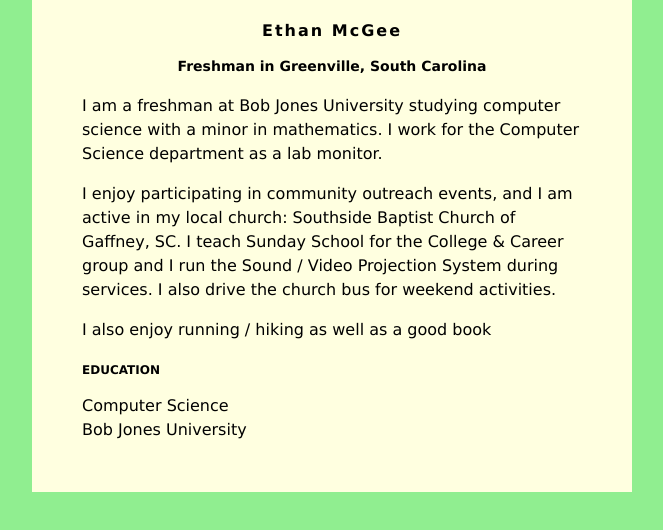
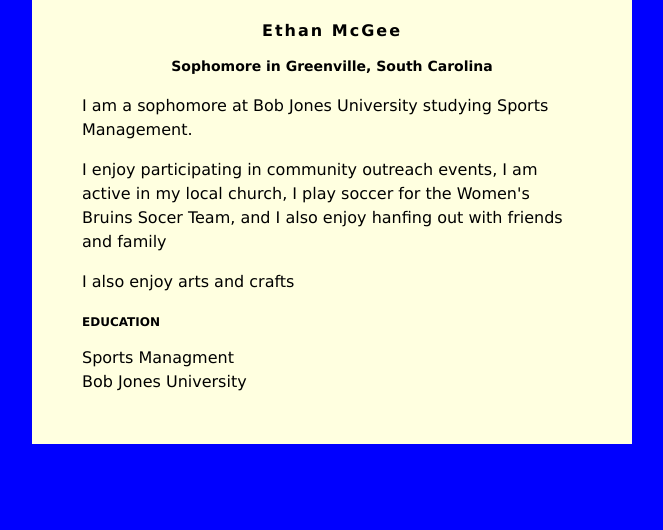
Before and after one commit to elisebenke/elisebenke.github.io, a plain HTML site: page index.html in a window 1280 px wide. Shown: the whole page, without its empty margins (308-971 px from the left). Drawn offline with Linux system fonts and the light colour scheme.

Commit message:
Update index.html

```diff
--- a/index.html
+++ b/index.html
@@ -2,7 +2,7 @@
 <head>
 <style>
 body {
-    background: lightgreen;
+    background: blue;
     font-family: Verdana;
 }
 #content {
@@ -31,18 +31,18 @@
 <body>
     <div id="content">
         <h1>Ethan McGee</h1>
-        <h2>Freshman in Greenville, South Carolina</h2>
+        <h2>Sophomore in Greenville, South Carolina</h2>
 
-         <p>I am a freshman at Bob Jones University studying computer science with a minor in mathematics. I work for the Computer Science department as a lab monitor.</p>
+         <p>I am a sophomore at Bob Jones University studying Sports Management.</p>
          <p>
-            I enjoy participating in community outreach events, and I am active in my local church: Southside Baptist Church of Gaffney, SC.  I teach Sunday School for the College &amp; Career group and I run the Sound / Video Projection System during services.  I also drive the church bus for weekend activities.
+            I enjoy participating in community outreach events, I am active in my local church, I play soccer for the Women's Bruins Socer Team, and I also enjoy hanfing out with friends and family
          </p>
          <p>
-            I also enjoy running / hiking as well as a good book
+            I also enjoy arts and crafts
          </p>
 
         <h3>EDUCATION</h3>
-        Computer Science<br>
+        Sports Managment<br>
         Bob Jones University
     </div>
 
```
